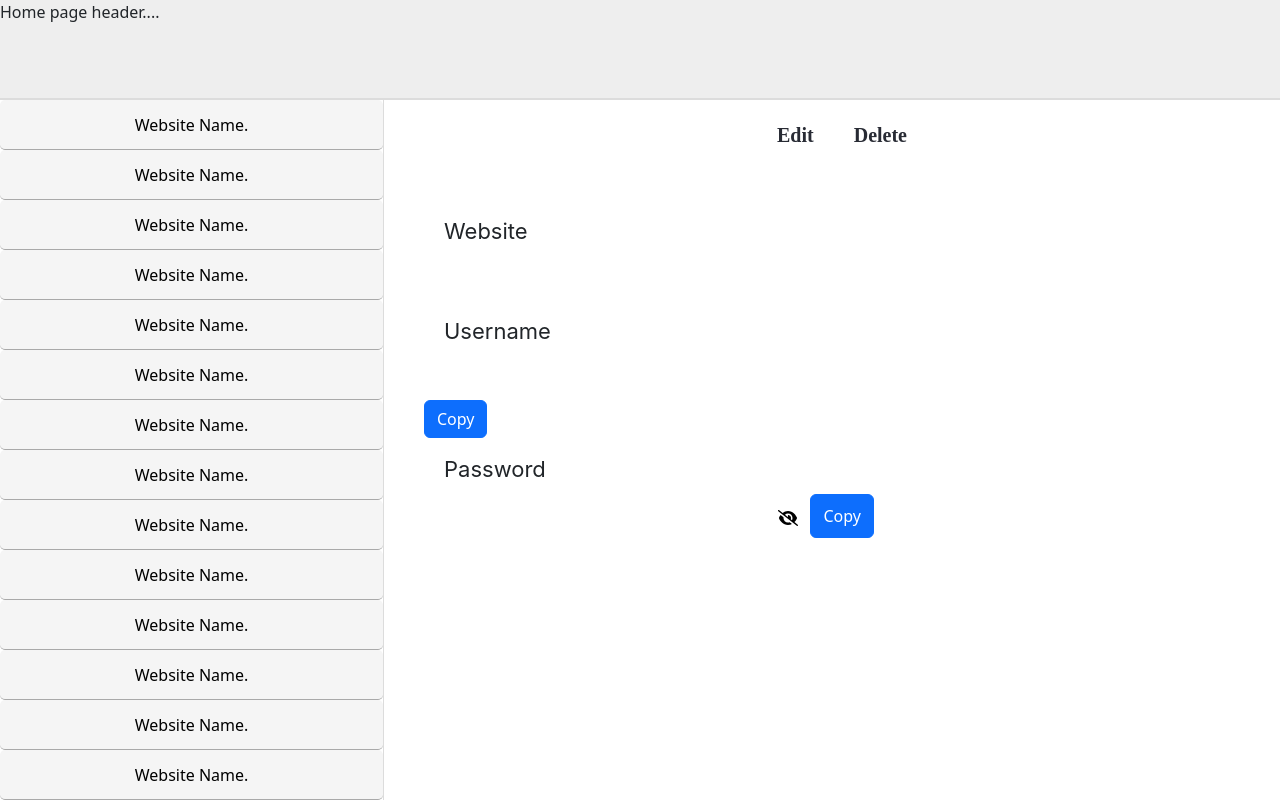
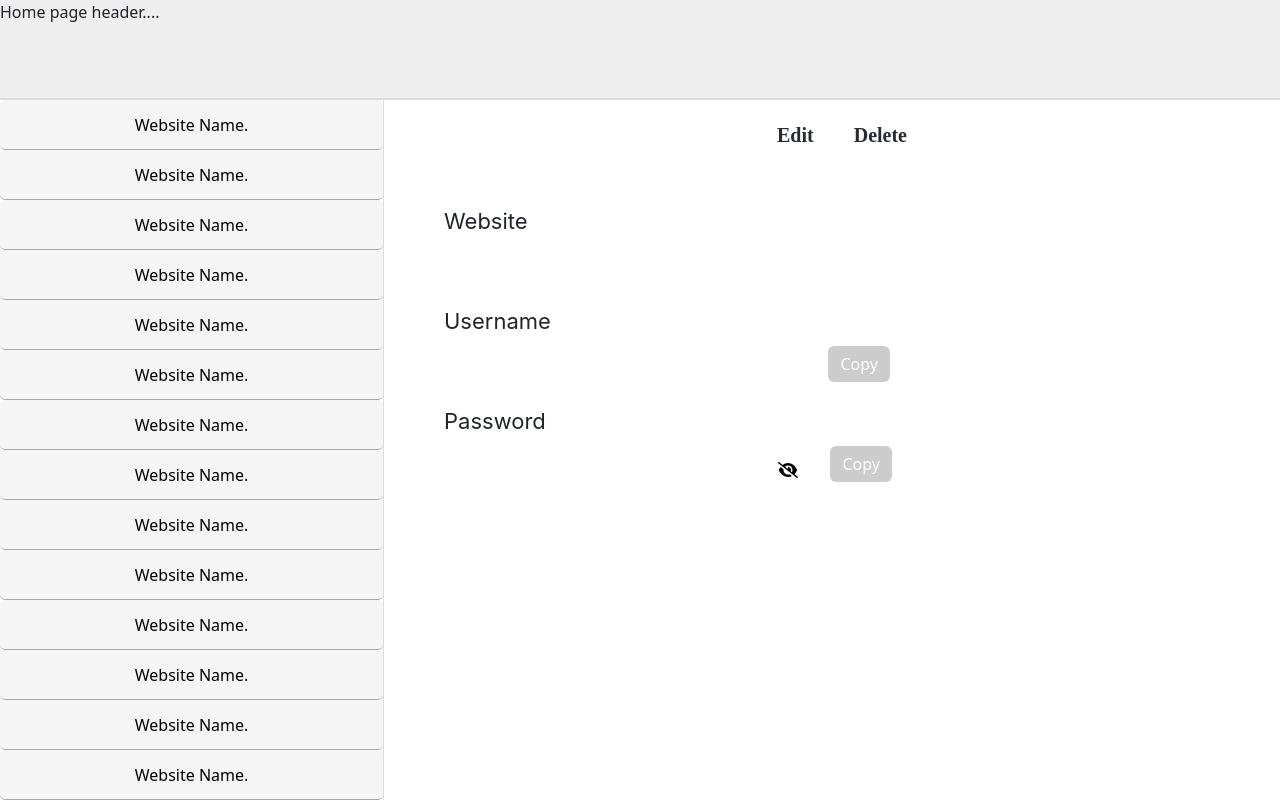
Before and after one commit to Bree-codes/PasswordManager, a React (Create React App) app in the folder passwordmanager/: page /home/view/passwords in a window 1280 px wide. Shown: the top 800 px of the page. Built offline with nearby package versions, Linux system fonts and the light colour scheme; sample sign-in values are in the browser's storage.

Commit message:
Commit message >>>>> working on the copy buttons <<<<<

```diff
--- a/passwordmanager/src/Pages/styling/HomePage.css
+++ b/passwordmanager/src/Pages/styling/HomePage.css
@@ -70,14 +70,15 @@
 
 #password-view  {
     display: flex;
+   align-content: center;
 }
 
 
 .details-view-form {
    margin-left: 40px;
-    margin-top: 40px;
+    margin-top: 30px;
 }
-#view, #edit, #delete {
+#view, #edit, #delete,#password-copy {
     background-color: transparent;
     border: none;
 }
@@ -116,5 +117,12 @@
 }
 
 .username-copy {
+    display: flex;
+    gap: 42px;
+}
 
+#password-copy {
+    margin-left: 20px;
+    height: 70%;
+    background-color:rgba(192, 192, 192, 0.8);
 }
```
